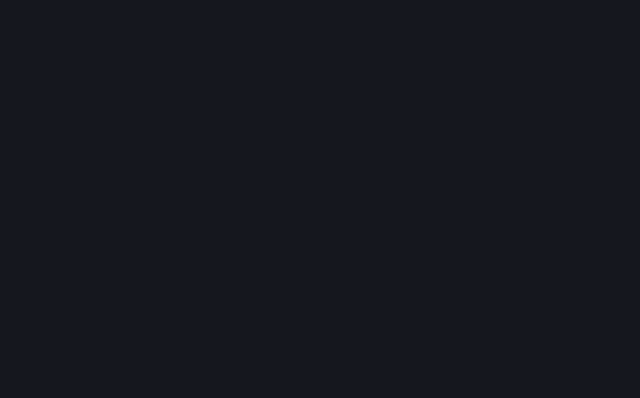
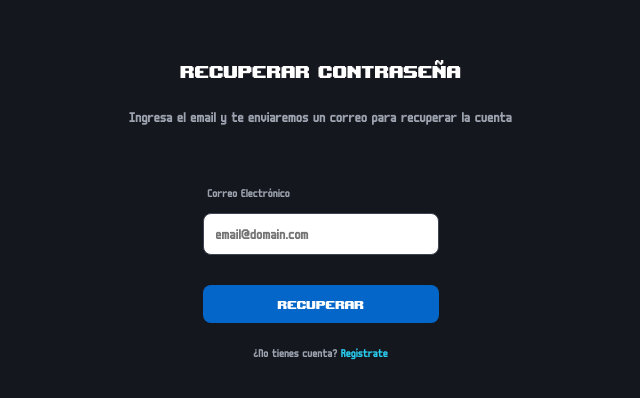
Before and after one commit to rodriss11sr/MemoryCard, a React (Vite) app in the folder web-react/: page /password in a window 1280 px wide. Before the commit this address had no page. Shown: the part 196-594 px from the top of the page, without its empty margins (319-959 px from the left). Built offline with nearby package versions, Linux system fonts and the light colour scheme.

Commit message:
ResetPassword

```diff
--- a/web-react/src/App.jsx
+++ b/web-react/src/App.jsx
@@ -1,9 +1,11 @@
 import { BrowserRouter as Router, Routes, Route } from "react-router-dom";
-import AppLayout from "./components/applayout.jsx";
-import Login from "./pages/login.jsx";
-import Signin from "./pages/signin.jsx";
-import Home from "./pages/home.jsx";
-import Perfil from "./pages/perfil.jsx";
+import AppLayout from "./components/AppLayout.jsx";
+import LogIn from "./pages/login.jsx";
+import SignIn from "./pages/SignIn.jsx";
+import Password from "./pages/Password.jsx";
+import Home from "./pages/Home.jsx";
+import Profile from "./pages/Profile.jsx";
+import Juego from "./pages/Juego.jsx";
 
 
 function App() {
@@ -11,9 +13,11 @@ function App() {
     <Router>
       <Routes>
         {/*Login (Sin header ni sidebar)*/}
-        <Route path="/login" element={<Login />} />
+        <Route path="/login" element={<LogIn />} />
         {/*Signin (Sin header ni sidebar)*/}
-        <Route path="/signin" element={<Signin />} />
+        <Route path="/signin" element={<SignIn />} />
+        {/*Recuperar contraseña (Sin header ni sidebar)*/}
+        <Route path="/password" element={<Password />} />
         {/*Inicio (con header y sidebar)*/}
         <Route
           path="/"
@@ -24,20 +28,20 @@ function App() {
           }
         />
         {/*Juegos (con header y sidebar)*/}
-          {/*<Route
-            path="/juegos"
+        <Route
+          path="/juego"
           element={
             <AppLayout>
-                <Juegos />
+              <Juego />
             </AppLayout>
           }
-          />*/}
+        />
         {/*Perfil del usuario (con header y sidebar)*/}
         <Route
-            path="/perfil"
+          path="/profile"
           element={
             <AppLayout>
-                <Perfil />
+              <Profile />
             </AppLayout>
           }
         />
--- a/web-react/src/components/reviewCard.jsx
+++ b/web-react/src/components/UserReviewCard.jsx
@@ -1,7 +1,7 @@
 import React from "react";
-import StarRating from "./starRating.jsx";
+import StarRating from "./StarRating.jsx";
 
-const ReviewCard = ({ titulo, contenido, puntuacion, imagen }) => {
+const UserReviewCard = ({ titulo, contenido, puntuacion, imagen }) => {
 
   const cardStyle = {
     display: "flex",
@@ -87,4 +87,4 @@ const ReviewCard = ({ titulo, contenido, puntuacion, imagen }) => {
   );
 };
 
-export default ReviewCard;
+export default UserReviewCard;
--- a/web-react/src/components/gameLibraryCard.jsx
+++ b/web-react/src/components/gameLibraryCard.jsx
@@ -1,5 +1,5 @@
 import React, { useState } from "react";
-import StarRating from "./starRating";
+import StarRating from "./StarRating";
 
 const GameLibraryCard = ({ titulo, portada, puntuacion }) => {
   const [isHovered, setIsHovered] = useState(false);
@@ -10,6 +10,7 @@ const GameLibraryCard = ({ titulo, portada, puntuacion }) => {
     padding: "10px",
     transition: "all 0.2s ease-in-out",
     cursor: "pointer",
+    justifyContent: "center",
     backgroundColor: isHovered ? "#2b303b" : "transparent",
     transform: isHovered ? "translateY(-4px)" : "translateY(0)",
     boxShadow: isHovered ? "0 4px 8px rgba(0,0,0,0.2)" : "none",
@@ -20,7 +21,7 @@ const GameLibraryCard = ({ titulo, portada, puntuacion }) => {
     aspectRatio: "2/3",
     objectFit: "cover",
     borderRadius: "8px",
-    marginBottom: "10px",
+    marginBottom: "5px",
     backgroundColor: "#1a1a1a",
   };
 
@@ -32,7 +33,9 @@ const GameLibraryCard = ({ titulo, portada, puntuacion }) => {
     >
       <img src={portada} alt={titulo} style={imageStyle} />
       {puntuacion !== undefined && puntuacion !== null && (
-        <StarRating nota={puntuacion} size="0.9rem" />
+        <div style={{ display: "flex", justifyContent: "center" }}>
+          <StarRating nota={puntuacion} size="0.9rem" />
+        </div>
       )}
     </div>
   );
--- a/web-react/src/components/sidebar.jsx
+++ b/web-react/src/components/sidebar.jsx
@@ -45,12 +45,12 @@ const Sidebar = () => {
           <span style={{ fontSize: "25px" }}>Inicio</span>
         </NavLink>
 
-        <NavLink to="/perfil" style={getStyle}>
+        <NavLink to="/profile" style={getStyle}>
           {/*<span style={{ fontSize: "25px" }}>👤</span>*/}
           <span style={{ fontSize: "25px" }}>Perfil</span>
         </NavLink>
 
-        <NavLink to="/juegos" style={getStyle}>
+        <NavLink to="/juego" style={getStyle}>
           {/*<span style={{ fontSize: "25px" }}>🎮</span>*/}
           <span style={{ fontSize: "25px" }}>Juegos</span>
         </NavLink>
--- a/web-react/src/components/starRating.jsx
+++ b/web-react/src/components/starRating.jsx
@@ -13,6 +13,7 @@ const StarRating = ({ nota, size = "1rem" }) => {
       <span
         key={i}
         style={{
+          justifyContent: "center",
           color: isActive ? "#fbbf24" : "#4b5563",
           fontSize: size,
           marginRight: "2px",
--- /dev/null
+++ b/web-react/src/pages/Password.jsx
@@ -0,0 +1,118 @@
+import { useState } from "react";
+import { useNavigate } from "react-router-dom";
+
+function Password() {
+
+    const navigate = useNavigate();
+    const [email, setEmail] = useState("");
+    //TODO: Implementar la logica del backend para recuperar contraseña
+    const handlePassword = (e) => {
+        e.preventDefault();
+        console.log("Contraseña recuperada:", email);
+        navigate("/login");
+    }
+
+    //Estilos
+    const containerStyle = {
+        display: "flex",
+        justifyContent: "center", // Centra horizontalmente (↔)
+        flexDirection: "column", //Pone los elementos verticalmente
+        alignItems: "center", // Centra verticalmente (↕)
+        height: "100vh",
+        width: "100vw",
+    };
+    const inputStyle = {
+        width: "100%",
+        padding: "12px",
+        margin: "10px 0",
+        borderRadius: "8px",
+        backgroundColor: "#ffffff",
+        color: "#828282",
+        border: "1px solid var(--border-color)",
+        fontFamily: "m6x11plus",
+        fontSize: "1rem",
+        boxSizing: "border-box",
+    };
+
+    const buttonStyle = {
+        width: "100%",
+        padding: "12px",
+        marginTop: "20px",
+        borderRadius: "8px",
+        border: "none",
+        backgroundColor: "#0466c8",
+        color: "white",
+        fontFamily: "upheaval",
+        fontWeight: "bold",
+        fontSize: "1rem",
+        cursor: "pointer",
+        transition: "opacity 0.2s",
+    };
+
+    return (
+        <div style={containerStyle}>
+            <div style={{ textAlign: "center", marginBottom: "20px" }}>
+                <h2 style={{ marginBottom: "5px" }}>Recuperar contraseña</h2>
+                <p
+                    style={{
+                        color: "var(--text-secondary)",
+                        marginBottom: "30px",
+                        fontFamily: "m6x11plus",
+                        fontSize: "1rem",
+                    }}
+                >
+                    Ingresa el email y te enviaremos un correo para recuperar la cuenta
+                </p>
+            </div>
+            <form onSubmit={handlePassword}>
+                <div style={{ textAlign: "left" }}>
+                    <label
+                        style={{
+                            fontSize: "0.8rem",
+                            marginLeft: "5px",
+                            color: "var(--text-secondary)",
+                            fontFamily: "m6x11plus",
+                        }}
+                    >
+                        Correo Electrónico
+                    </label>
+                    <input
+                        type="email"
+                        placeholder="email@domain.com"
+                        style={inputStyle}
+                        value={email}
+                        onChange={(e) => setEmail(e.target.value)}
+                        required
+                    />
+                </div>
+                {/* TODO: Cambiar a "submit" cuando este implementada la logica de inicio de sesion en el backend*/}
+                <button
+                    type="button"
+                    onClick={handlePassword}
+                    style={buttonStyle}
+                    onMouseOver={(e) => (e.target.style.opacity = "0.9")}
+                    onMouseOut={(e) => (e.target.style.opacity = "1")}
+                >
+                    Recuperar
+                </button>
+            </form>
+            <p
+                style={{
+                    marginTop: "20px",
+                    fontFamily: "m6x11plus",
+                    fontSize: "0.8rem",
+                    color: "var(--text-secondary)",
+                }}
+            >
+                ¿No tienes cuenta?{" "}
+                <span
+                    style={{ color: "#29CDF2", cursor: "pointer" }}
+                    onClick={() => navigate("/signin")}
+                >
+                    Regístrate
+                </span>
+            </p>
+        </div>
+    );
+}
+export default Password;
--- a/web-react/src/pages/perfil.jsx
+++ b/web-react/src/pages/Profile.jsx
@@ -1,7 +1,7 @@
 import { useState } from "react";
-import FriendCard from "../components/friendCard.jsx";
-import ReviewCard from "../components/reviewCard.jsx";
-import GameLibraryCard from "../components/gameLibraryCard.jsx";
+import FriendCard from "../components/FriendCard.jsx";
+import UserReviewCard from "../components/UserReviewCard.jsx";
+import GameLibraryCard from "../components/GameLibraryCard.jsx";
 
 //TODO: Obtener datos desde el backend y utilizarlos
 function Perfil() {
--- a/web-react/src/pages/juego.jsx
+++ b/web-react/src/pages/juego.jsx
@@ -0,0 +1,6 @@
+import {useState} from "react";
+
+function Juego(){
+
+}
+export default Juego;
--- a/web-react/src/pages/login.jsx
+++ b/web-react/src/pages/login.jsx
@@ -30,6 +30,7 @@ function Login() {
     backgroundColor: "#ffffff",
     color: "#828282",
     border: "1px solid var(--border-color)",
+    fontFamily: "m6x11plus",
     fontSize: "1rem",
     boxSizing: "border-box",
   };
@@ -42,6 +43,7 @@ function Login() {
     border: "none",
     backgroundColor: "#0466c8",
     color: "white",
+    fontFamily: "upheaval",
     fontWeight: "bold",
     fontSize: "1rem",
     cursor: "pointer",
@@ -56,7 +58,8 @@ function Login() {
           style={{
             color: "var(--text-secondary)",
             marginBottom: "30px",
-            fontSize: "0.9rem",
+            fontFamily: "m6x11plus",
+            fontSize: "1rem",
           }}
         >
           Nos alegra verte de nuevo!! :)
@@ -70,6 +73,7 @@ function Login() {
               fontSize: "0.8rem",
               marginLeft: "5px",
               color: "var(--text-secondary)",
+              fontFamily: "m6x11plus",
             }}
           >
             Correo Electrónico
@@ -89,6 +93,7 @@ function Login() {
               fontSize: "0.8rem",
               marginLeft: "5px",
               color: "var(--text-secondary)",
+              fontFamily: "m6x11plus",
             }}
           >
             Contraseña
@@ -104,18 +109,22 @@ function Login() {
           <p
             style={{
               marginTop: "1px",
-              fontSize: "0.8rem",
+              fontFamily: "m6x11plus",
+              fontSize: "0.9rem",
               color: "var(--text-secondary)",
               textAlign: "right",
               width: "100%",
             }}
           >
-            <span style={{ color: "#29CDF2", cursor: "pointer" }}>
+            <span
+              style={{ color: "#29CDF2", cursor: "pointer", }}
+              onClick={() => navigate("/password")}
+            >
               Olvidé la contraseña
             </span>
           </p>
         </div>
-        // TODO: Cambiar a "submit" cuando este implementada la logica de inicio de sesion en el backend
+        {/* TODO: Cambiar a "submit" cuando este implementada la logica de inicio de sesion en el backend*/}
         <button
           type="button"
           onClick={handleLogin}
@@ -130,6 +139,7 @@ function Login() {
       <p
         style={{
           marginTop: "20px",
+          fontFamily: "m6x11plus",
           fontSize: "0.8rem",
           color: "var(--text-secondary)",
         }}
@@ -145,5 +155,4 @@ function Login() {
     </div>
   );
 }
-
 export default Login;
--- a/web-react/src/pages/signin.jsx
+++ b/web-react/src/pages/signin.jsx
@@ -35,6 +35,7 @@ function Signin() {
     backgroundColor: "#ffffff",
     color: "#828282",
     border: "1px solid var(--border-color)",
+    fontFamily: "m6x11plus",
     fontSize: "1rem",
     boxSizing: "border-box",
   };
@@ -47,6 +48,7 @@ function Signin() {
     border: "none",
     backgroundColor: "#0466c8",
     color: "white",
+    fontFamily: "upheaval",
     fontWeight: "bold",
     fontSize: "1rem",
     cursor: "pointer",
@@ -62,7 +64,8 @@ function Signin() {
           style={{
             color: "var(--text-secondary)",
             marginBottom: "30px",
-            fontSize: "0.9rem",
+            fontFamily: "m6x11plus",
+            fontSize: "1rem",
           }}
         >
           Eh, tú, al fin has despertado
@@ -76,6 +79,7 @@ function Signin() {
               fontSize: "0.8rem",
               marginLeft: "5px",
               color: "var(--text-secondary)",
+              fontFamily: "m6x11plus",
             }}
           >
             Nombre de Usuario
@@ -95,6 +99,7 @@ function Signin() {
               fontSize: "0.8rem",
               marginLeft: "5px",
               color: "var(--text-secondary)",
+              fontFamily: "m6x11plus",
             }}
           >
             Correo Electrónico
@@ -114,6 +119,7 @@ function Signin() {
               fontSize: "0.8rem",
               marginLeft: "5px",
               color: "var(--text-secondary)",
+              fontFamily: "m6x11plus",
             }}
           >
             Contraseña
@@ -133,6 +139,7 @@ function Signin() {
               fontSize: "0.8rem",
               marginLeft: "5px",
               color: "var(--text-secondary)",
+              fontFamily: "m6x11plus",
             }}
           >
             Confirmar contraseña
@@ -146,7 +153,7 @@ function Signin() {
             required
           />
         </div>
-        // TODO: Cambiar a "submit" cuando este implementada la logica de creacion en el backend
+        {/* TODO: Cambiar a "submit" cuando este implementada la logica de creacion en el backend*/}
         <button
           type="button"
           onClick={handleSignin}
@@ -162,6 +169,7 @@ function Signin() {
       <p
         style={{
           marginTop: "20px",
+          fontFamily: "m6x11plus",
           fontSize: "0.8rem",
           color: "var(--text-secondary)",
         }}
```
Also changed, not shown: web-react/src/components/appLayout.jsx (+5 -4 lines), web-react/src/components/GameReviewCard.jsx (added). Lines whose indentation alone changed are shown as unchanged.
